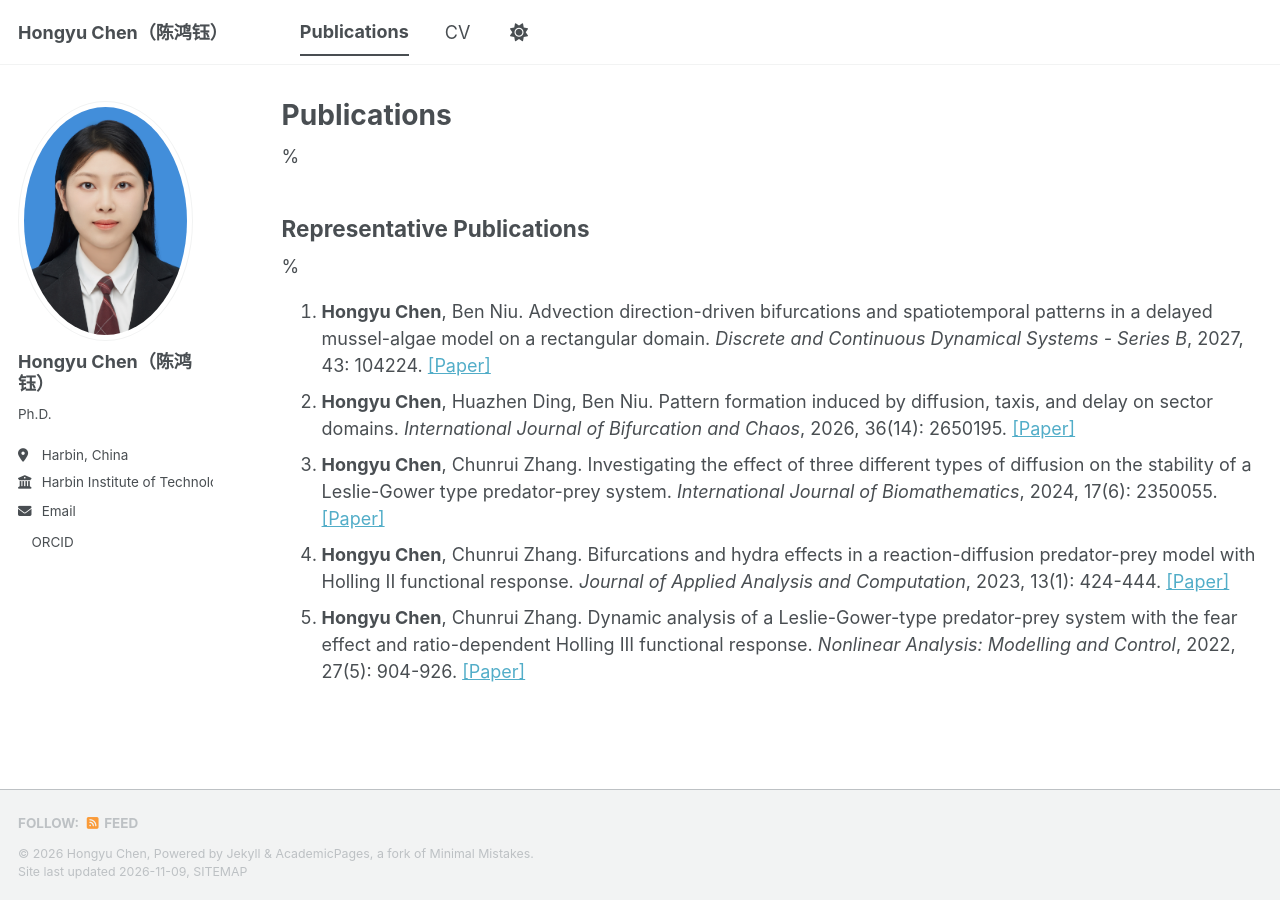
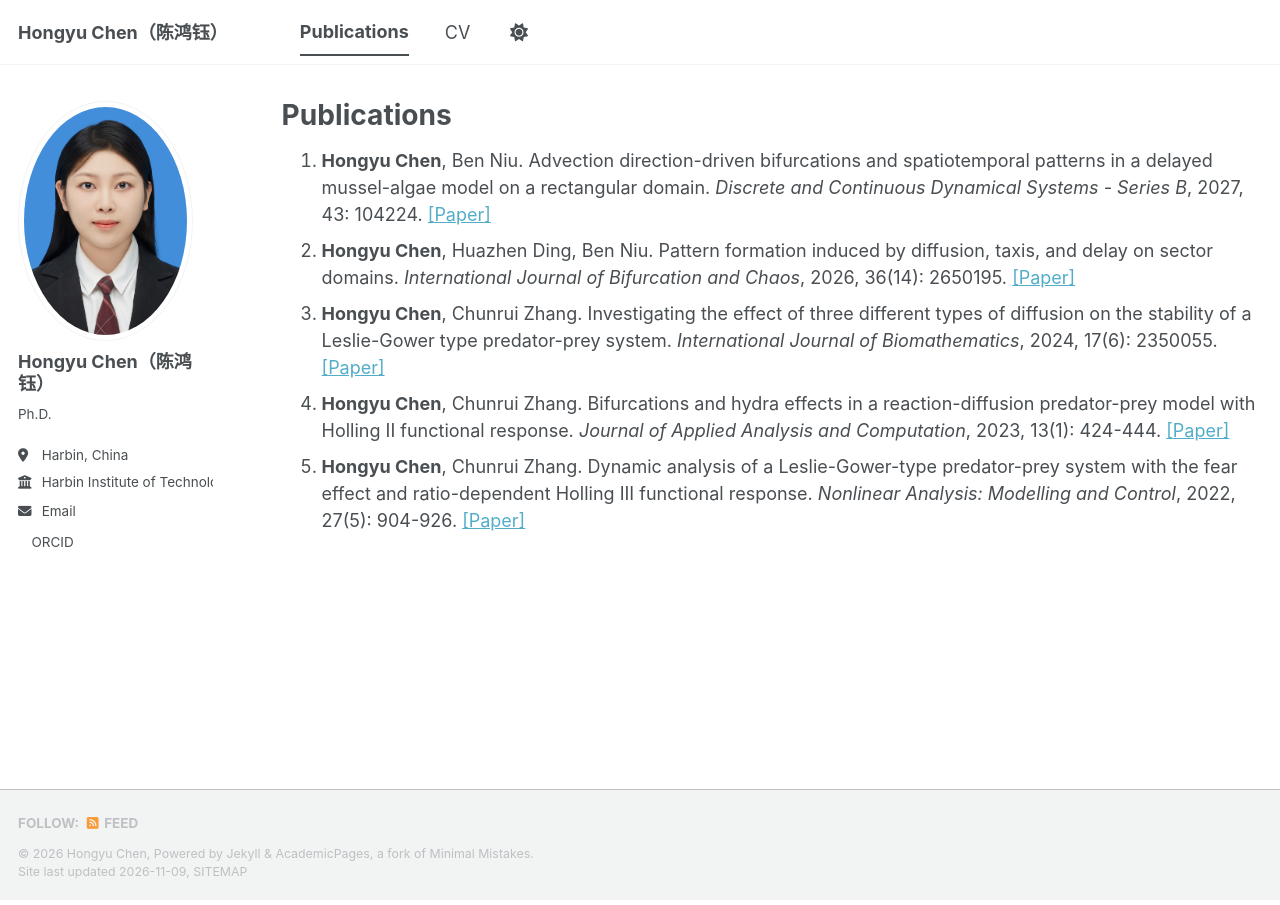
Before and after one commit to HongyuChen26/HongyuChen26.github.io, a Jekyll site: the page built from _pages/publications.html, in a window 1280 px wide. Built offline with Jekyll 4.4.1, drawn with Linux system fonts in a browser that asks for light colours; a script bundle is joined from its source files by our own code; a style sheet for code colours, icons or effects is not loaded.

Commit message:
Remove header from publications page
Removed the header for representative publications.

```diff
--- a/_pages/publications.html
+++ b/_pages/publications.html
@@ -4,8 +4,6 @@ title: "Publications"
 permalink: /publications/
 author_profile: true
 ---
-
-%<h2>Representative Publications</h2>%
 
 <ol>
   <li>
```
